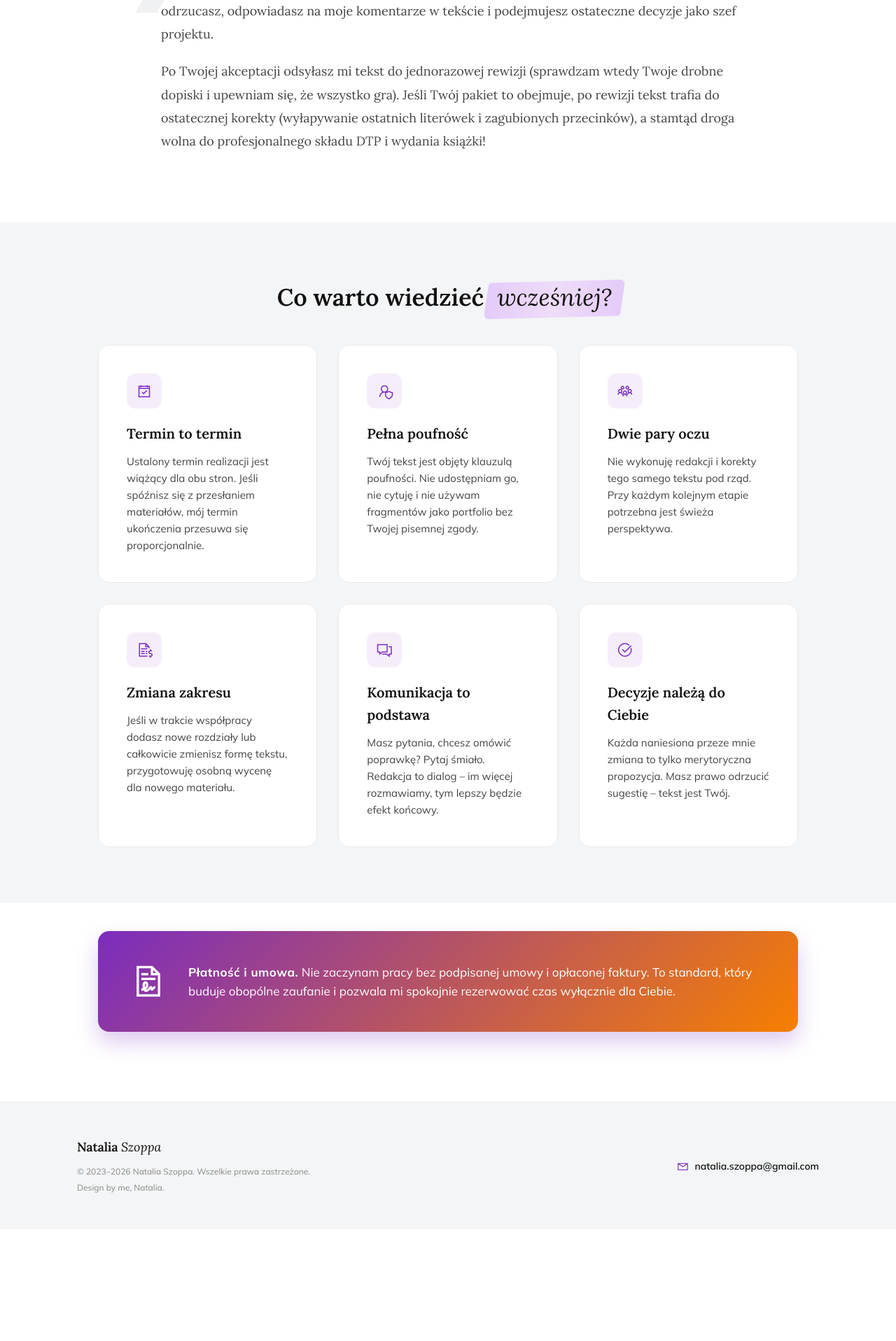
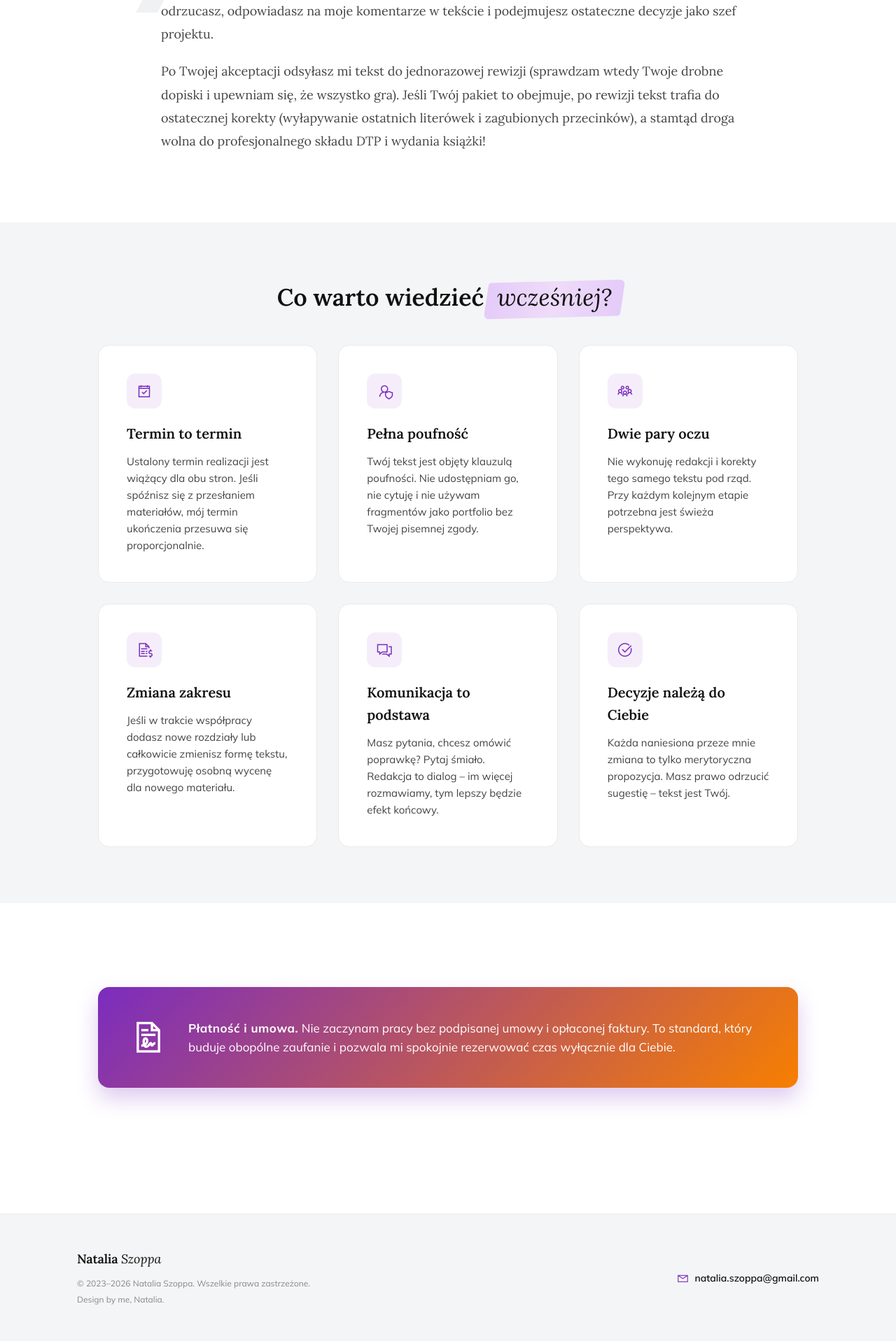
Before and after one commit to Bonnie00726/nataliaszoppa, a Jekyll site: the page built from zasady-wspolpracy.html, in a window 1280 px wide. Shown: the part 3493-5410 px from the top of the page at 70% size. Built offline with Jekyll 4.4.1, drawn with Linux system fonts in a browser that asks for light colours; before the commit the page ends 5250 px from its top, so only the background shows below that.

Commit message:
Update zasady-wspolpracy.html

```diff
--- a/zasady-wspolpracy.html
+++ b/zasady-wspolpracy.html
@@ -272,7 +272,7 @@ title: Zasady współpracy - Przewodnik
    /* ===== SEKCJA: PŁATNOŚĆ I UMOWA (Białe tło, Gradientowy Box) ===== */
     .warning-section {
         background-color: #ffffff;
-        padding: 40px 40px; /* Teraz jest idealnie wyśrodkowane w pionie */
+        padding: 120px 40px; /* Teraz jest idealnie wyśrodkowane w pionie */
     }
     .warning-container {
         max-width: 1000px;
```
